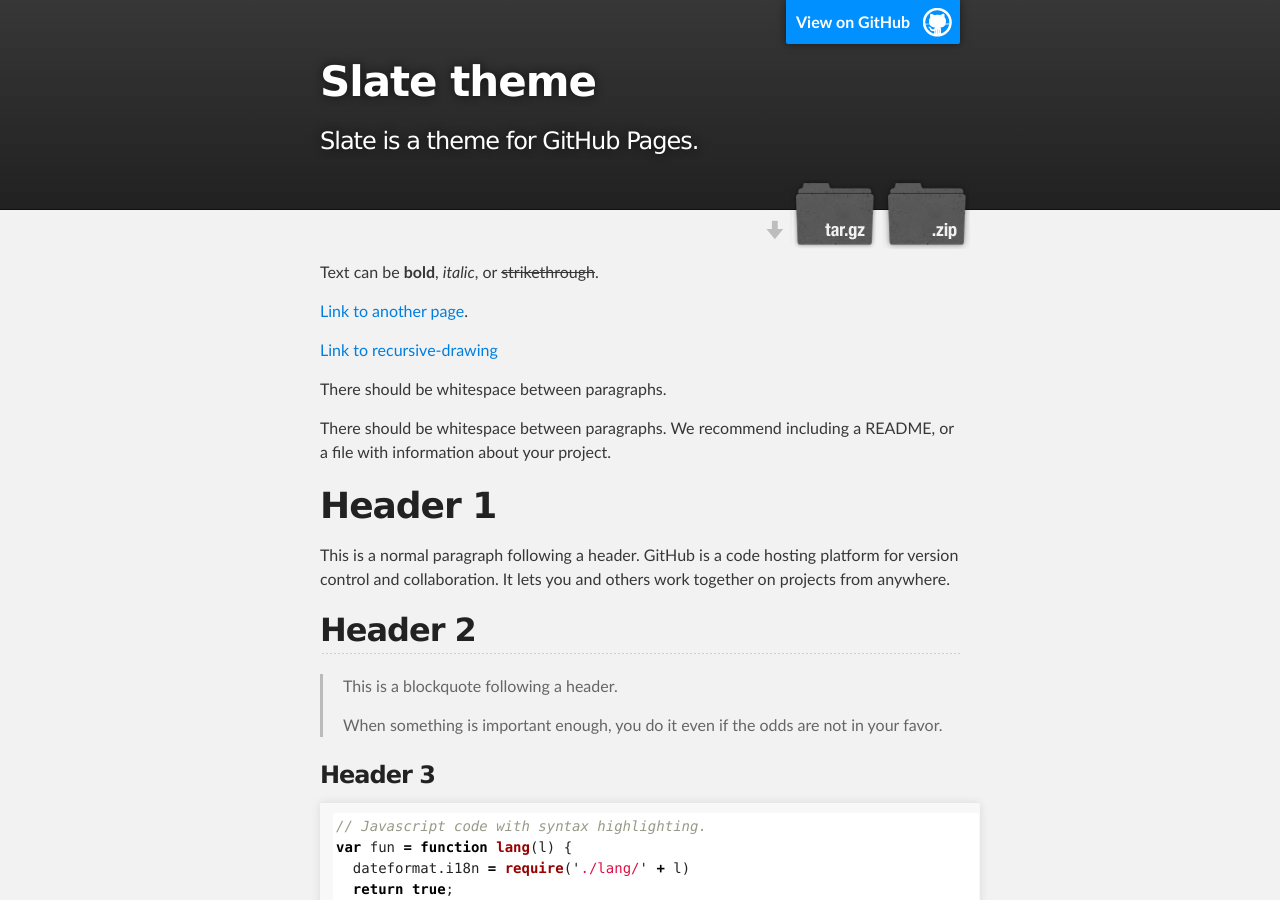
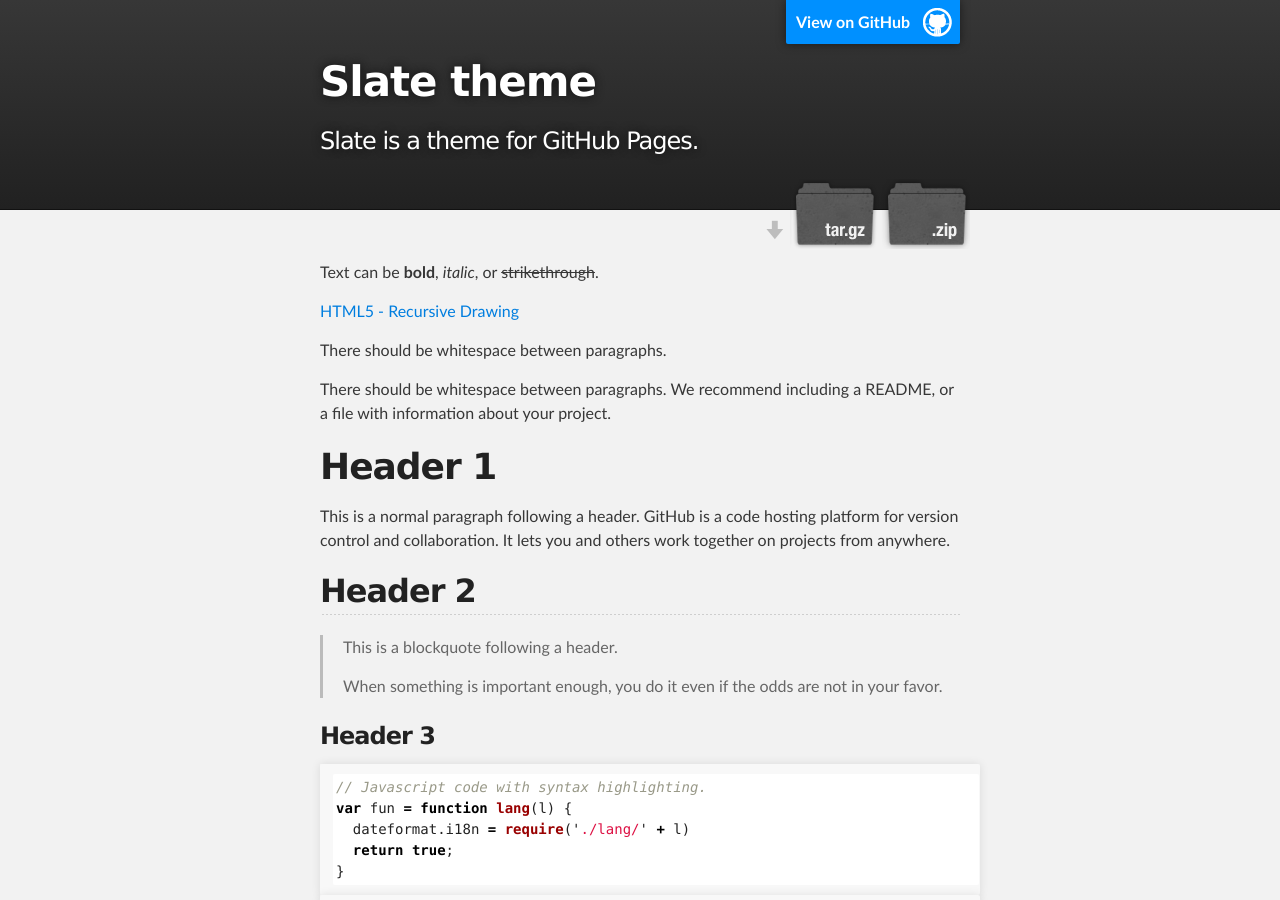
Before and after one commit to tmalmberg/tmalmberg.github.io, a Jekyll site: the page built from index.md, in a window 1280 px wide and 900 px high. Built offline with Jekyll 4.4.1, drawn with Linux system fonts in a browser that asks for light colours.

Commit message:
Update index.md

```diff
--- a/index.md
+++ b/index.md
@@ -4,9 +4,8 @@
 
 Text can be **bold**, _italic_, or ~~strikethrough~~.
 
-[Link to another page](another-page).
 
-[Link to recursive-drawing](html5/recursive-drawing)
+[HTML5 - Recursive Drawing](html5/recursive-drawing)
 
 There should be whitespace between paragraphs.
 
@@ -102,6 +101,8 @@
 
 ![](https://guides.github.com/activities/hello-world/branching.png)
 
+![](https://tmalmberg.github.io/html5/recursive-drawing/index.html)
+
 
 ### Definition lists can be used with HTML syntax.
 
```
